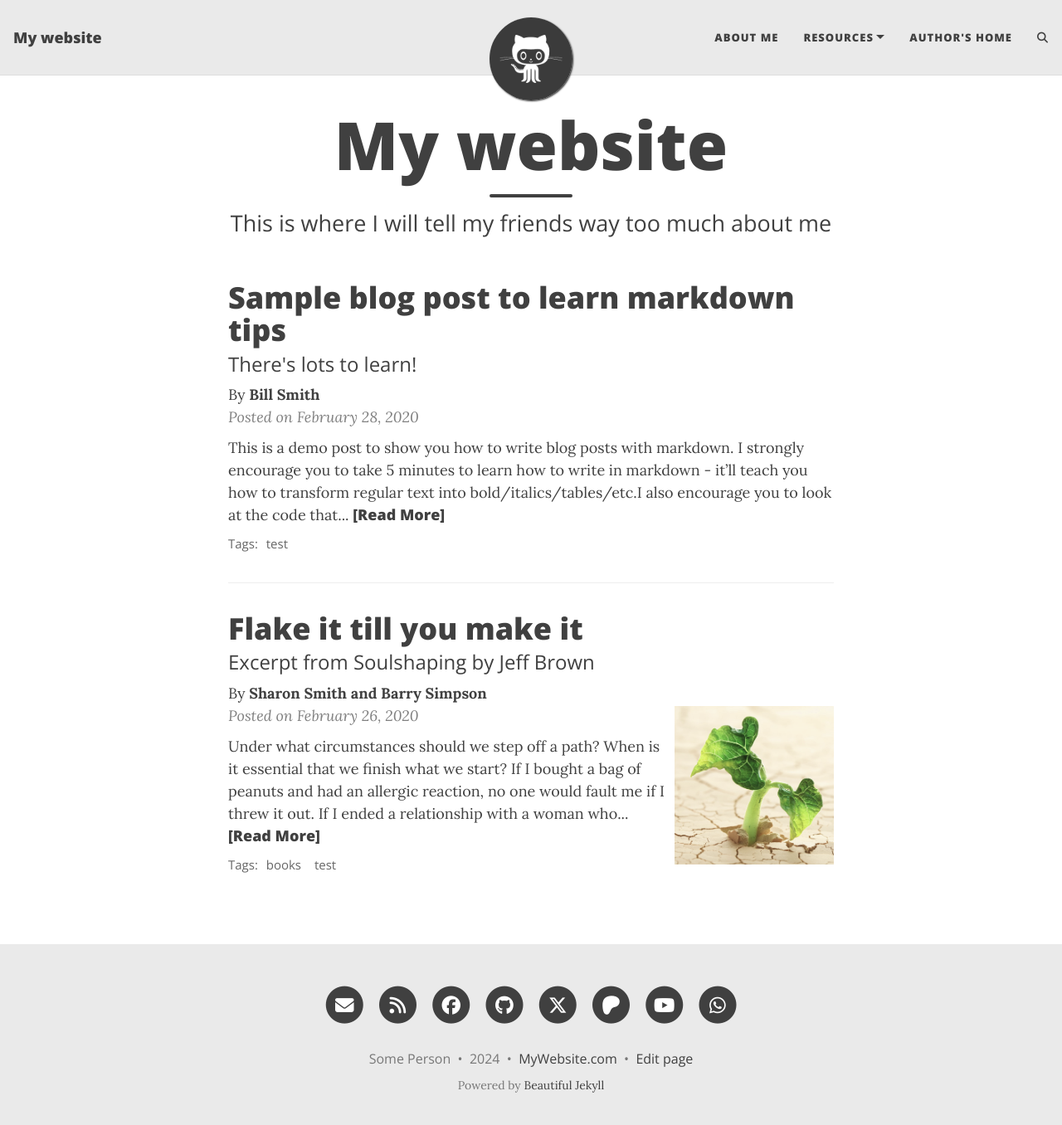
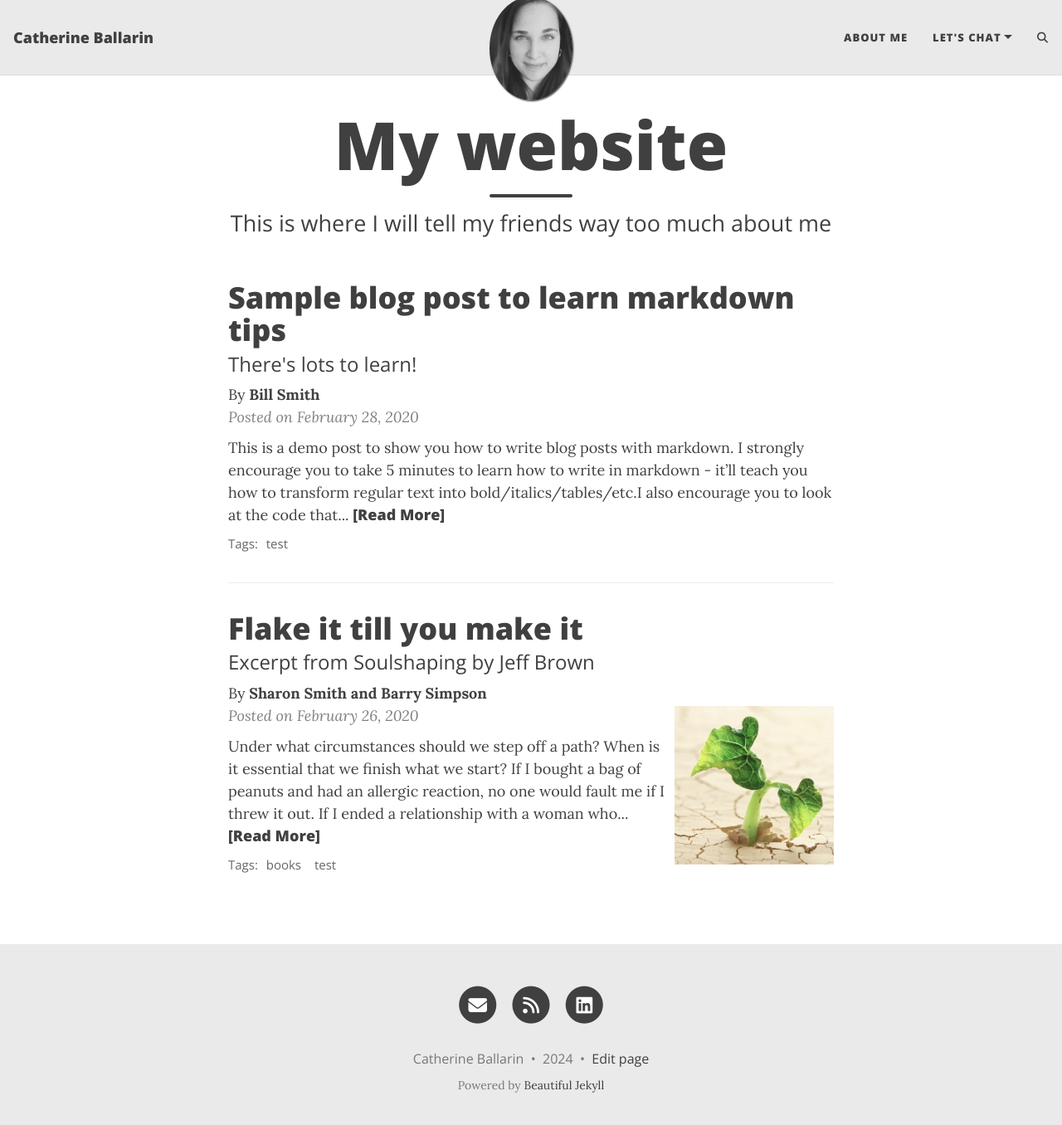
Before and after one commit to CatherineBallarin/CatherineBallarin.github.io, a Jekyll site: the page built from index.html, in a window 1280 px wide and 1369 px high. Shown: the top 1356 px of the window at 83% size. Built offline with Jekyll 4.4.1, drawn with Linux system fonts in a browser that asks for light colours; the list of posts is cut into pages by our own code; comment, search, counter and statistics services are not loaded.

Commit message:
Update _config.yml

```diff
--- a/_config.yml
+++ b/_config.yml
@@ -10,10 +10,10 @@
 ############################
 
 # Name of website
-title: My website
+title: Catherine Ballarin
 
 # Your name to show in the footer
-author: Some Person
+author: Catherine Ballarin
 
 ###############################################
 # --- List of links in the navigation bar --- #
@@ -21,10 +21,9 @@ author: Some Person
 
 navbar-links:
   About Me: "aboutme"
-  Resources:
-    - Beautiful Jekyll: "https://beautifuljekyll.com"
-    - Learn markdown: "https://www.markdowntutorial.com/"
-  Author's home: "https://deanattali.com"
+  Let's chat:
+    - Linkedin: "https://www.linkedin.com/in/catherineballarin/"
+    - Send me an email: "mailto:catherine.ballarin@proton.me"
 
 ################
 # --- Logo --- #
@@ -32,7 +31,7 @@ navbar-links:
 
 # Image to show in the navigation bar - works best with a square image
 # Remove this parameter if you don't want an image in the navbar
-avatar: "/assets/img/avatar-icon.png"
+avatar: "/assets/img/CB_01.png"
 
 # By default, the image is cut into a circle. You can disable this behaviour by setting 'round-avatar: false'
 round-avatar: true
@@ -50,17 +49,11 @@ round-avatar: true
 # You can change the order that they show up on the page by changing the order here.
 # Uncomment the links you want to show and add your information to each one.
 social-network-links:
-  email: "someone@example.com"
+  email: "catherine.ballarin@proton.me"
   rss: true  # remove this line if you don't want to show an RSS link at the bottom
-  facebook: deanattali
-  github: daattali
-  twitter: daattali
-  patreon: DeanAttali
-  youtube: "@daattali"
-  whatsapp: 15551212
+  linkedin: https://www.linkedin.com/in/catherineballarin/
 #  medium: yourname
 #  reddit: yourname or r/yoursubreddit
-#  linkedin: daattali
 #  xing: yourname
 #  stackoverflow: "3943160/daattali"
 #  snapchat: deanat78
@@ -85,7 +78,7 @@ social-network-links:
 
 # If you want your website to generate an RSS feed, provide a description
 # The URL for the feed will be https://<your_website>/feed.xml
-rss-description: This website is a virtual proof that I'm awesome
+rss-description: Building teams that thrive.
 
 ###########################
 # --- General options --- #
@@ -93,14 +86,14 @@ rss-description: This website is a virtual proof that I'm awesome
 
 # Select which social network share links to show in posts
 share-links-active:
-  twitter: true
-  facebook: true
+  twitter: false
+  facebook: false
   linkedin: true
   vk: false
 
 # How to display the link to your website in the footer
 # Remove this if you don't want a link in the footer
-url-pretty: "MyWebsite.com"
+url-pretty:
 
 # Add the website title to the title of every page
 title-on-all-pages: true
```
